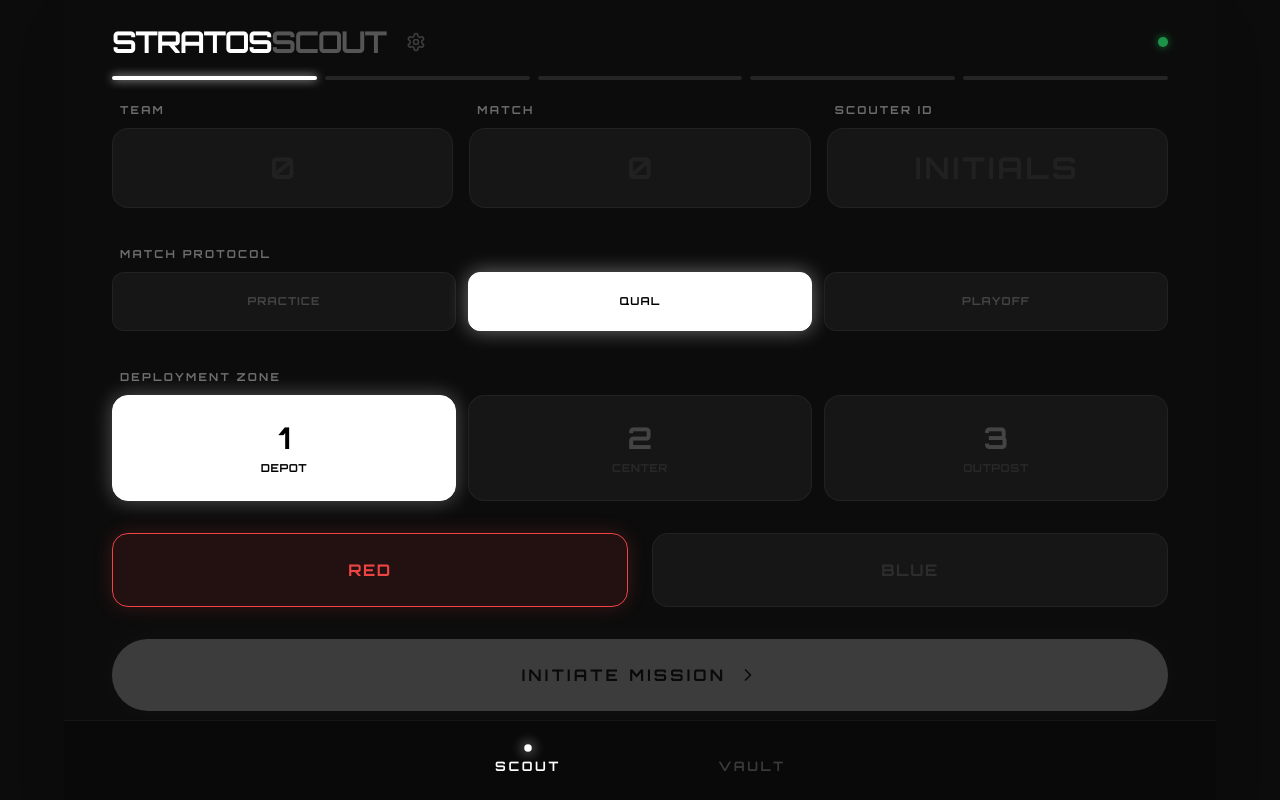
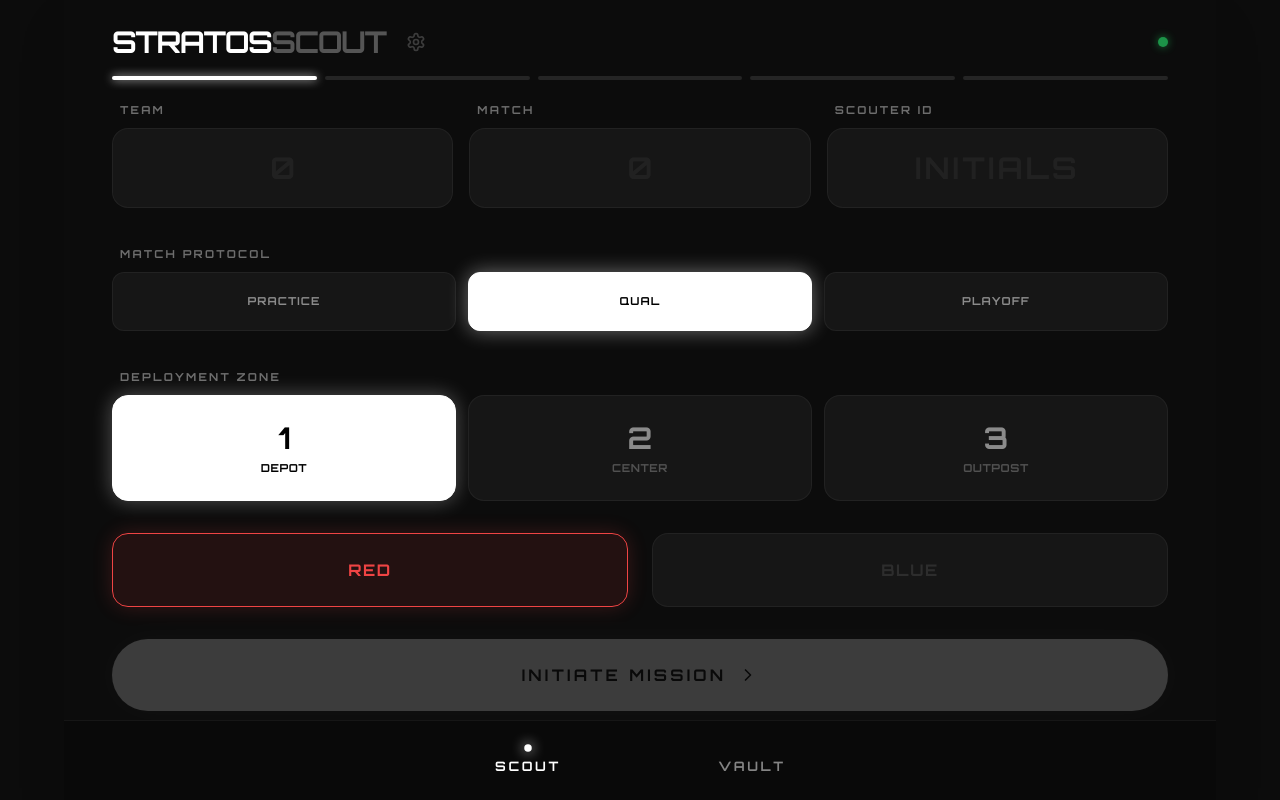
Before and after one commit to pontro/Stratos-Recon, a React (Vite) app: page / in a window 1280 px wide. Built offline with nearby package versions, Linux system fonts and the light colour scheme.

Commit message:
feat: font color changed

```diff
--- a/App.tsx
+++ b/App.tsx
@@ -147,7 +147,7 @@ const App: React.FC = () => {
 const NavItem: React.FC<{ label: string; isActive: boolean; onClick: () => void }> = ({ label, isActive, onClick }) => (
   <button onClick={onClick} className="flex flex-col items-center gap-1.5 w-20 lg:w-32 group outline-none">
     <div className={`w-1 h-1 lg:w-1.5 lg:h-1.5 rounded-full transition-all duration-300 ${isActive ? 'bg-white shadow-[0_0_10px_white] scale-125' : 'bg-transparent'}`}></div>
-    <span className={`text-[11px] lg:text-[13px] font-tech font-black tracking-[0.2em] transition-colors ${isActive ? 'text-white' : 'text-white/20 group-active:text-white/50'}`}>{label}</span>
+    <span className={`text-[11px] lg:text-[13px] font-tech font-black tracking-[0.2em] transition-colors ${isActive ? 'text-white' : 'text-white/50 group-active:text-white/80'}`}>{label}</span>
   </button>
 );
 
--- a/components/AutoPhase.tsx
+++ b/components/AutoPhase.tsx
@@ -44,13 +44,13 @@ const AutoPhase: React.FC<AutoPhaseProps> = ({ data, setData, onNext, onBack })
             <div className="flex bg-[#111] rounded-3xl p-2 border border-white/5 h-20 lg:h-24">
               <button
                 onClick={() => setIsActive(true)}
-                className={`flex-1 rounded-2xl text-sm lg:text-base font-tech font-bold tracking-widest transition-all ${data.isActiveInAuto ? 'bg-white text-black shadow-[0_0_20px_rgba(255,255,255,0.2)] scale-[1.02]' : 'text-white/20'}`}
+                className={`flex-1 rounded-2xl text-sm lg:text-base font-tech font-bold tracking-widest transition-all ${data.isActiveInAuto ? 'bg-white text-black shadow-[0_0_20px_rgba(255,255,255,0.2)] scale-[1.02]' : 'text-white/50'}`}
               >
                 YES
               </button>
               <button
                 onClick={() => setIsActive(false)}
-                className={`flex-1 rounded-2xl text-sm lg:text-base font-tech font-bold tracking-widest transition-all ${!data.isActiveInAuto ? 'bg-white text-black shadow-[0_0_20px_rgba(255,255,255,0.2)] scale-[1.02]' : 'text-white/20'}`}
+                className={`flex-1 rounded-2xl text-sm lg:text-base font-tech font-bold tracking-widest transition-all ${!data.isActiveInAuto ? 'bg-white text-black shadow-[0_0_20px_rgba(255,255,255,0.2)] scale-[1.02]' : 'text-white/50'}`}
               >
                 NO
               </button>
@@ -65,13 +65,13 @@ const AutoPhase: React.FC<AutoPhaseProps> = ({ data, setData, onNext, onBack })
                 <div className="flex bg-[#111] rounded-3xl p-2 border border-white/5 h-20 lg:h-24">
                   <button
                     onClick={() => setData({ ...data, autoHang: true })}
-                    className={`flex-1 rounded-2xl text-sm lg:text-base font-tech tracking-widest transition-all ${data.autoHang ? 'bg-white text-black shadow-[0_0_20px_rgba(255,255,255,0.2)] scale-[1.02]' : 'text-white/20'}`}
+                    className={`flex-1 rounded-2xl text-sm lg:text-base font-tech tracking-widest transition-all ${data.autoHang ? 'bg-white text-black shadow-[0_0_20px_rgba(255,255,255,0.2)] scale-[1.02]' : 'text-white/50'}`}
                   >
                     YES
                   </button>
                   <button
                     onClick={() => setData({ ...data, autoHang: false })}
-                    className={`flex-1 rounded-2xl text-sm lg:text-base font-tech tracking-widest transition-all ${!data.autoHang ? 'bg-white text-black shadow-[0_0_20px_rgba(255,255,255,0.2)] scale-[1.02]' : 'text-white/20'}`}
+                    className={`flex-1 rounded-2xl text-sm lg:text-base font-tech tracking-widest transition-all ${!data.autoHang ? 'bg-white text-black shadow-[0_0_20px_rgba(255,255,255,0.2)] scale-[1.02]' : 'text-white/50'}`}
                   >
                     NO
                   </button>
--- a/components/ReviewPhase.tsx
+++ b/components/ReviewPhase.tsx
@@ -13,7 +13,7 @@ const ReviewPhase: React.FC<ReviewPhaseProps> = ({ data, setData, onNext, onBack
 
   const SummaryItem = ({ label, value, colorClass = "text-white" }: { label: string, value: string | number | boolean, colorClass?: string }) => (
     <div className="flex justify-between items-center py-3 border-b border-white/5">
-      <span className="text-[11px] font-tech font-bold text-white/30 uppercase tracking-[0.2em]">{label}</span>
+      <span className="text-[11px] font-tech font-bold text-white/50 uppercase tracking-[0.2em]">{label}</span>
       <span className={`text-[11px] font-mono font-bold uppercase ${colorClass}`}>
         {typeof value === 'boolean' ? (value ? 'YES' : 'NO') : value}
       </span>
--- a/components/SetupPhase.tsx
+++ b/components/SetupPhase.tsx
@@ -80,7 +80,7 @@ const SetupPhase: React.FC<SetupPhaseProps> = ({ data, setData, onNext }) => {
                 onClick={() => updateVal('matchType', type)}
                 className={`py-4 lg:py-5 rounded-xl text-[10px] lg:text-[11px] font-tech font-bold tracking-widest border transition-all ${data.matchType === type
                   ? 'bg-white text-black border-white shadow-[0_0_20px_rgba(255,255,255,0.4)]'
-                  : 'bg-[#161616] text-white/20 border-white/5'
+                  : 'bg-[#161616] text-white/50 border-white/5'
                   }`}
               >
                 {type === MatchType.QUALIFICATION ? 'QUAL' : type}
@@ -103,11 +103,11 @@ const SetupPhase: React.FC<SetupPhaseProps> = ({ data, setData, onNext }) => {
                 onClick={() => updateVal('startingZone', zone.id)}
                 className={`py-4 lg:py-6 rounded-2xl flex flex-col items-center justify-center transition-all border ${data.startingZone === zone.id
                   ? 'bg-white text-black border-white shadow-[0_0_20px_rgba(255,255,255,0.3)]'
-                  : 'bg-[#161616] text-white/20 border-white/5 active:border-white/10'
+                  : 'bg-[#161616] text-white/50 border-white/5 active:border-white/10'
                   }`}
               >
                 <span className="font-tech text-2xl lg:text-3xl font-bold leading-none">{zone.num}</span>
-                <span className={`text-[10px] lg:text-[11px] font-tech tracking-wider mt-1 font-bold ${data.startingZone === zone.id ? 'opacity-100' : 'opacity-40'}`}>
+                <span className={`text-[10px] lg:text-[11px] font-tech tracking-wider mt-1 font-bold ${data.startingZone === zone.id ? 'opacity-100' : 'opacity-50'}`}>
                   {zone.label}
                 </span>
               </button>
@@ -121,7 +121,7 @@ const SetupPhase: React.FC<SetupPhaseProps> = ({ data, setData, onNext }) => {
             onClick={() => updateVal('alliance', Alliance.RED)}
             className={`py-5 lg:py-6 rounded-2xl font-tech text-sm lg:text-base tracking-widest border transition-all ${data.alliance === Alliance.RED
               ? 'bg-red-500/10 border-red-500 text-red-500 shadow-[0_0_20px_rgba(239,68,68,0.2)]'
-              : 'bg-[#161616] border-white/5 text-white/10'
+              : 'bg-[#161616] border-white/5 text-white/50'
               }`}
           >
             RED
--- a/components/TeleopPhase.tsx
+++ b/components/TeleopPhase.tsx
@@ -34,7 +34,7 @@ const TeleopPhase: React.FC<TeleopPhaseProps> = ({ data, setData, onNext, onBack
                 <button
                   key={level}
                   onClick={() => setData({ ...data, climbLevel: level })}
-                  className={`h-24 lg:h-28 rounded-3xl flex items-center justify-center font-tech font-bold text-2xl lg:text-3xl border transition-all ${data.climbLevel === level ? 'bg-white text-black shadow-[0_0_20px_rgba(255,255,255,0.2)]' : 'bg-[#111] text-white/20 border-white/5'}`}
+                  className={`h-24 lg:h-28 rounded-3xl flex items-center justify-center font-tech font-bold text-2xl lg:text-3xl border transition-all ${data.climbLevel === level ? 'bg-white text-black shadow-[0_0_20px_rgba(255,255,255,0.2)]' : 'bg-[#111] text-white/50 border-white/5'}`}
                 >
                   {level === 0 ? '0' : `L${level}`}
                 </button>
--- a/components/VaultTab.tsx
+++ b/components/VaultTab.tsx
@@ -315,7 +315,7 @@ const VaultTab: React.FC<VaultTabProps> = ({ vault, setVault, showSettings, setS
     <div className="space-y-4 animate-in fade-in duration-500">
       <div className="flex justify-between items-center mb-2">
         <div className="flex items-center gap-2">
-          <History size={16} className="text-white/20" />
+          <History size={16} className="text-white/50" />
           <h2 className="font-tech font-bold text-sm tracking-widest uppercase">Archive</h2>
         </div>
         <div className="flex items-center gap-4">
@@ -345,7 +345,7 @@ const VaultTab: React.FC<VaultTabProps> = ({ vault, setVault, showSettings, setS
               </button>
             )
           )}
-          <span className="text-[10px] font-mono text-white/20 uppercase">{vault.length} UNITS LOGGED</span>
+          <span className="text-[10px] font-mono text-white/50 uppercase">{vault.length} UNITS LOGGED</span>
         </div>
       </div>
 
@@ -484,7 +484,7 @@ const VaultTab: React.FC<VaultTabProps> = ({ vault, setVault, showSettings, setS
                 <div className="flex-1 cursor-pointer" onClick={() => setSelected(item)}>
                   <div className="flex items-center gap-3 mb-1">
                     <span className={`w-1.5 h-1.5 rounded-full ${item.alliance === Alliance.RED ? 'bg-red-500 shadow-[0_0_8px_rgba(239,68,68,0.5)]' : 'bg-blue-500 shadow-[0_0_8px_rgba(59,130,246,0.5)]'}`}></span>
-                    <span className="text-[9px] font-tech text-white/30 uppercase tracking-[0.1em]">{item.matchType} #{item.matchNumber}</span>
+                    <span className="text-[9px] font-tech text-white/50 uppercase tracking-[0.1em]">{item.matchType} #{item.matchNumber}</span>
                   </div>
                   <div className="font-tech text-lg tracking-tighter uppercase">TEAM {item.teamNumber}</div>
                 </div>
```
